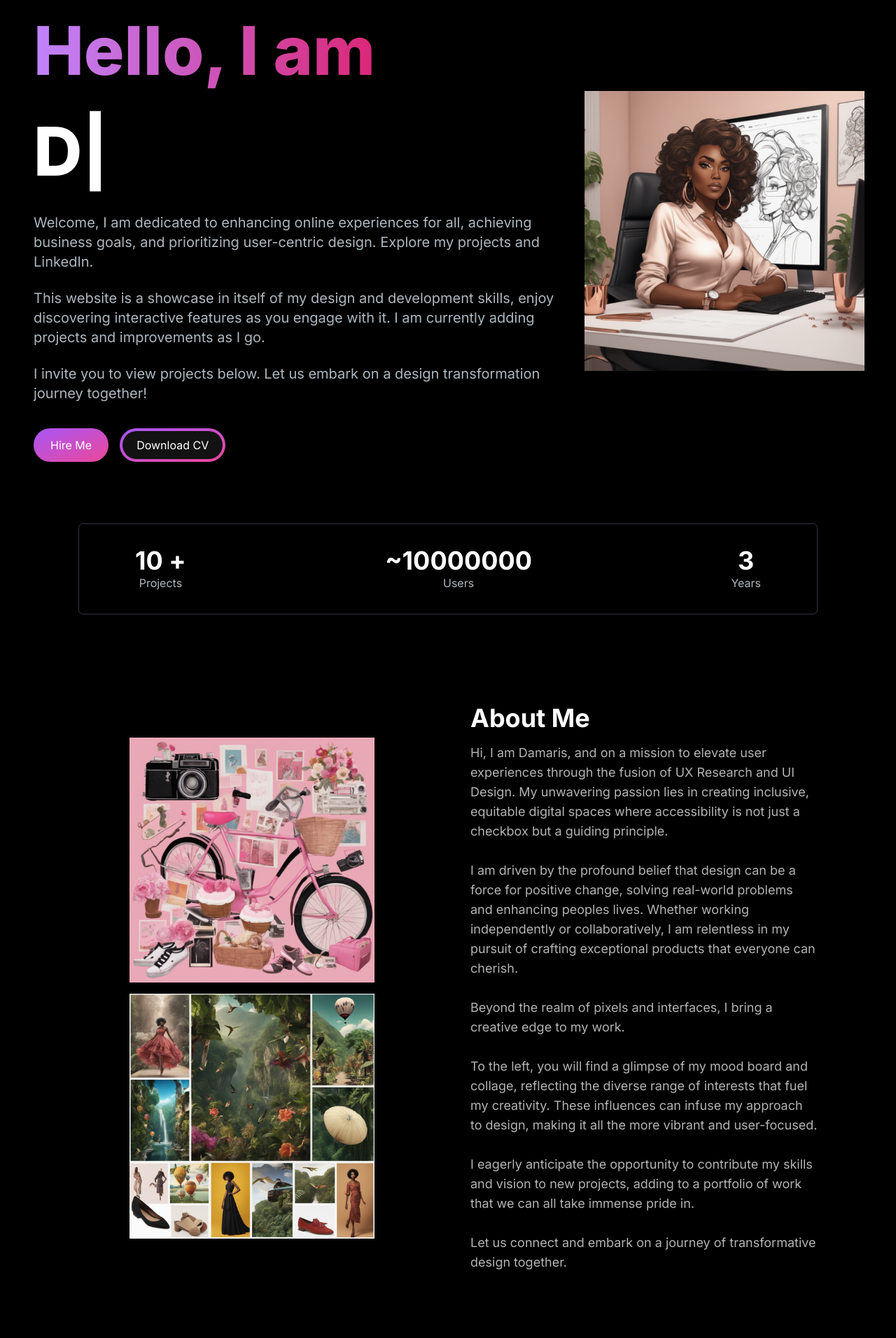
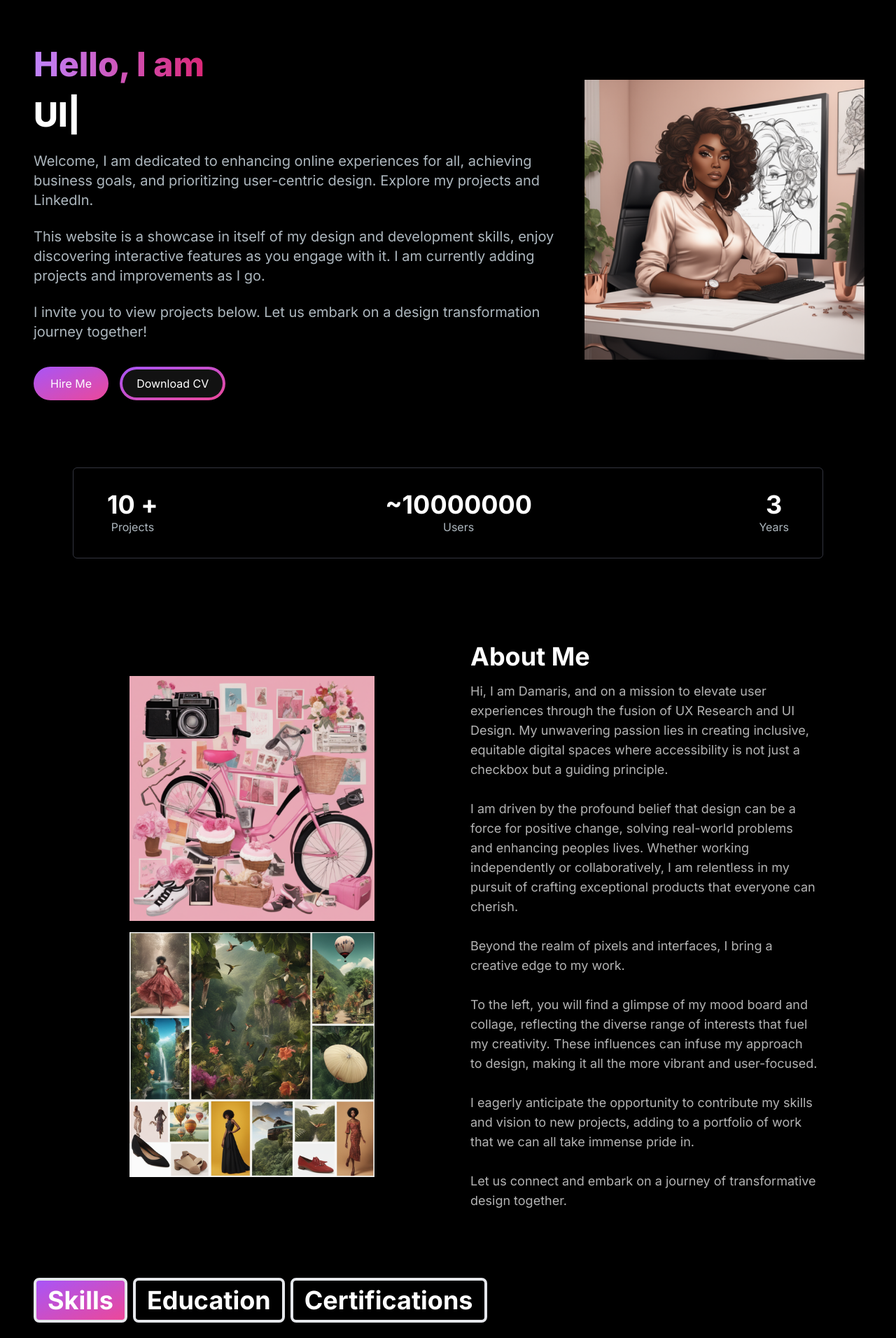
Before and after one commit to Alumsdesigns/portfolio, a Next.js app: page / in a window 1280 px wide. Shown: the part 120-2032 px from the top of the page at 70% size. Built offline with nearby package versions, Linux system fonts and the light colour scheme.

Commit message:
fonts titles made responsive + spacings

```diff
--- a/package.json
+++ b/package.json
@@ -14,11 +14,11 @@
     "eslint": "8.47.0",
     "eslint-config-next": "13.4.15",
     "framer-motion": "^10.16.5",
-    "next": "^13.5.3",
+    "next": "^14.0.3",
     "postcss": "^8.4.31",
-    "react": "18.2.0",
+    "react": "^18.2.0",
     "react-animated-numbers": "^0.16.0",
-    "react-dom": "18.2.0",
+    "react-dom": "^18.2.0",
     "react-player": "^2.13.0",
     "react-type-animation": "^3.1.0",
     "tailwindcss": "3.3.3"
--- a/src/app/components/AboutSection.jsx
+++ b/src/app/components/AboutSection.jsx
@@ -712,7 +712,9 @@ const AboutSection = () => {
           />
         </div>
         <div className=" md:mt-0 mt-4 text-left flex flex-col h-full">
-          <h2 className="text-4xl font-bold text-white mb-4">About Me</h2>
+          <h2 className="text-2xl md:text-3xl lg:text-4xl font-bold text-white mb-4">
+            About Me
+          </h2>
           <p className="text-white opacity-70 lg:text-lg">
             Hi, I am Damaris, and on a mission to elevate user experiences
             through the fusion of UX Research and UI Design. My unwavering
@@ -742,7 +744,7 @@ const AboutSection = () => {
           </p>
         </div>
       </div>
-      <div className="flex flex-col sm:flex-row justify-start mt-8 text-2xl font-bold lg:text-lg">
+      <div className="flex flex-col sm:flex-row justify-start mt-8 text-2xl md:text-3xl lg:text-4xl font-bold">
         <TabButton
           selectTab={() => handleTabChange('skills')}
           active={tab === 'skills'}
--- a/src/app/components/AchievementsSection.jsx
+++ b/src/app/components/AchievementsSection.jsx
@@ -101,15 +101,15 @@ const AchievementsSection = () => {
 
   // Render the component's UI
   return (
-    <div className="py-8 px-4 xl:gap-16 sm:py-16 xl:px-16">
-      <div className="sm:border-[#33353F] sm:border rounded-md py-8 px-16 flex flex-col sm:flex-row items-center justify-between">
+    <div className="py-8 px-4 xl:gap-16 lg:py-14 lg:px-14 m-0">
+      <div className="sm:border-[#33353F] sm:border rounded-md py-8 px-8 flex flex-col sm:flex-row items-center justify-between">
         {achievementsList.map((achievement, index) => {
           return (
             <div
               key={index}
               className="flex flex-col items-center justify-center mx-4 my-4 sm:my-0"
             >
-              <h2 className="text-white text-4xl font-bold flex flex-row">
+              <h2 className="text-white text-2xl md:text-3xl lg:text-4xl font-bold flex flex-row">
                 {achievement.prefix}
                 {typeof animatedValues[index] === 'number'
                   ? achievement.metric === 'Projects'
--- a/src/app/components/ContactMe.jsx
+++ b/src/app/components/ContactMe.jsx
@@ -4,15 +4,21 @@ import LinkedinIcon from '../../../public/linkedin-icon.svg';
 import Image from 'next/image';
 import styles from './ContactMe.module.css';
 
-const ContactMe = () => {
+const ContactMe = ({ titleFontClass, textFontClass }) => {
   return (
     <section
       id="contact"
       className="grid justify-center items-center my-10 md:my-20 lg:my-30 gap-4 relative bg-black"
     >
       <div className="z-10 text-center bg-black">
-        <h5 className="text-4xl font-bold text-white mb-4">Connect with me</h5>
-        <p className="text-[#ADB7BE] mb-4 text-white max-w-md">
+        <h5
+          className={`text-2xl md:text-3xl lg:text-4xl text-white font-bold mb-4 ${titleFontClass}`}
+        >
+          Connect with me
+        </h5>
+        <p
+          className={`mb-4 text-white max-w-md text-base md:text-lg lg:text-xl ${textFontClass}`}
+        >
           Collaborate together
         </p>
         <div className="socials flex justify-center gap-2 mb-6 bg-black">
--- a/src/app/components/ContactMe.module.css
+++ b/src/app/components/ContactMe.module.css
@@ -1,4 +1,6 @@
 /* ContactMe.module.css */
+@import url('../font.css');
+
 .linkedinIcon {
   cursor: pointer;
   background-color: transparent; /* Initial background color is transparent */
@@ -9,3 +11,28 @@
   cursor: grab;
   background-color: #0077b5; /* Apply blue background color on hover */
 }
+
+/* Define additional styles for different components */
+.project-details1-contact-title {
+  font-size: 32px;
+  font-weight: bold;
+  /* Add specific styles for ProjectDetails1 */
+  color: red; /* Example: Change color to red */
+}
+
+.project-details1-contact-text {
+  font-family: 'Philosopher-Regular';
+  font-size: 28px;
+}
+
+/* Define responsive styles for different screen sizes */
+@media screen and (max-width: 600px) {
+  .project-details1-contact-title {
+    font-size: 24px; /* Example: Change font size to 24px for small screens */
+    color: purple;
+  }
+
+  .project-details1-contact-text {
+    font-size: 20px; /* Example: Change font size to 20px for small screens */
+  }
+}
--- a/src/app/components/HeroSection.jsx
+++ b/src/app/components/HeroSection.jsx
@@ -8,7 +8,7 @@ import Link from 'next/link';
 const HeroSection = () => {
   const cvFilePath = '/DamarisCV.pdf';
   return (
-    <section className="lg:py-6">
+    <section className="py-4 pb-4 lg:py-20 lg:pb-10 m-0">
       <div className="grid grid-cols-1 sm:grid-cols-12">
         <motion.div
           initial={{ opacity: 0, scale: 0.5 }}
@@ -16,7 +16,7 @@ const HeroSection = () => {
           transition={{ duration: 0.5 }}
           className="col-span-8 place-self-center text-center sm:text-left justify-self-start"
         >
-          <h1 className="text-white mb-4 text-4xl sm:text-5xl lg:text-8xl lg:leading-normal font-extrabold">
+          <h1 className="text-white mb-4 text-2xl md:text-4xl lg:text-5xl lg:leading-normal font-extrabold">
             <span className="text-transparent bg-clip-text bg-gradient-to-r from-primary-400 to-secondary-600">
               {/* eslint-disable-next-line react/no-unescaped-entities */}
               Hello, I am
--- a/src/app/components/ProjectDetails1.jsx
+++ b/src/app/components/ProjectDetails1.jsx
@@ -6,6 +6,8 @@ import VideoComponent from './VideoComponent';
 import Moodboard from './Moodboard';
 
 const ProjectDetails1 = ({ onClose }) => {
+  const titleFontClass = 'project-details1-contact-title';
+  const textFontClass = 'project-details1-contact-text';
   return (
     <div className="fixed top-0 left-0 right-0 bottom-0 flex flex-col items-center justify-center bg-black text-white">
       <div
@@ -76,7 +78,10 @@ const ProjectDetails1 = ({ onClose }) => {
         <LearningList />
 
         {/* ContactMe and Footer Sections */}
-        <ContactMe />
+        <ContactMe
+          titleFontClass={titleFontClass}
+          textFontClass={textFontClass}
+        />
         <Footer className="bg-black text-white" />
       </div>
     </div>
--- a/src/app/components/ProjectsSection.jsx
+++ b/src/app/components/ProjectsSection.jsx
@@ -64,7 +64,7 @@ const ProjectsSection = () => {
 
   return (
     <section id="projects">
-      <h2 className="text-center text-4xl font-bold text-white mt-4 mb-8 md:mb-12">
+      <h2 className="text-center font-bold text-white mt-4 mb-8 md:mb-12 text-2xl md:text-3xl lg:text-4xl">
         View My Projects
       </h2>
       <div className="text-white flex flex-row justify-center items-center gap-2 py-6 text-center">
```
Also changed, not shown: 1 other file (tests, documents, lock files or other folders).
